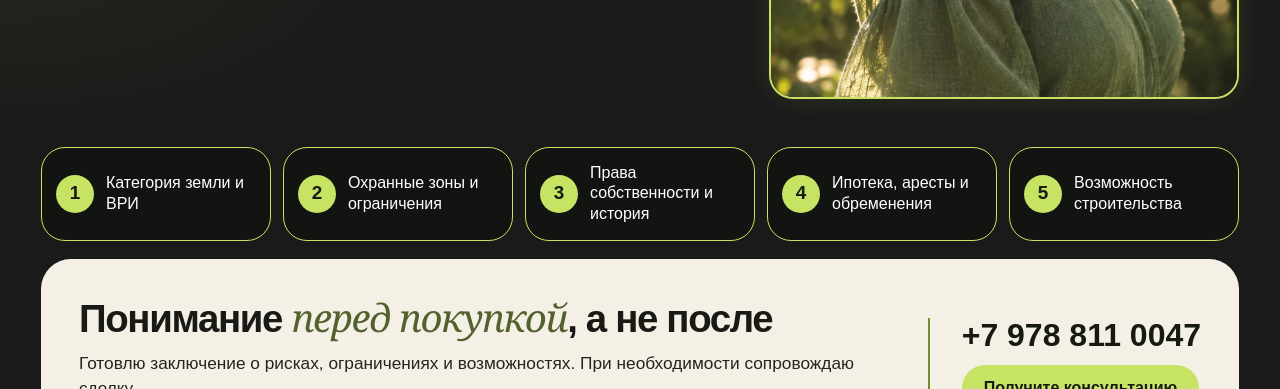
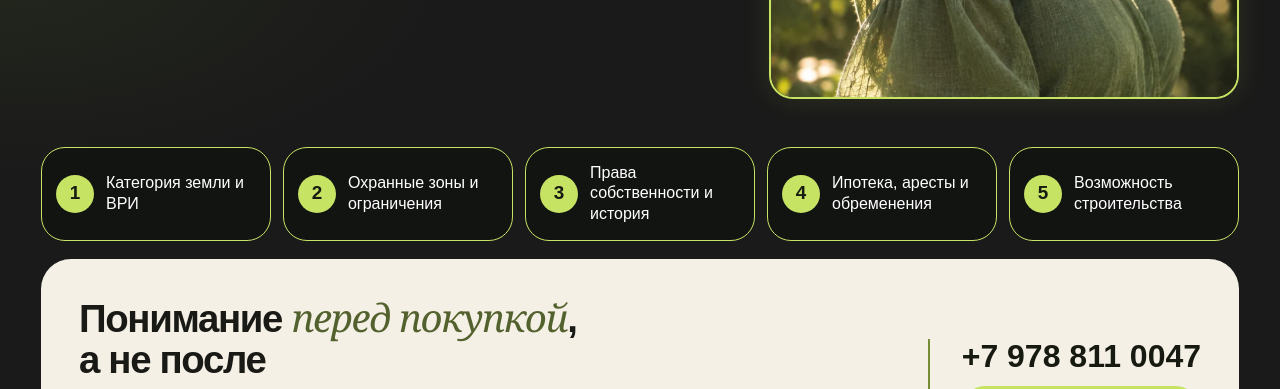
Before and after one commit to zverevaolga/zverevaolga, a plain HTML site: page index.html in a window 1280 px wide. Shown: the part 559-948 px from the top of the page. Drawn offline with Linux system fonts and the light colour scheme.

Commit message:
Update index.html

```diff
--- a/index.html
+++ b/index.html
@@ -184,11 +184,14 @@
     }
 
     .footer-title em {
-      color: var(--olive);
-      font-family: Georgia, "Times New Roman", serif;
-      font-weight: 400;
-    }
+  color: var(--olive);
+  font-family: Georgia, "Times New Roman", serif;
+  font-weight: 400;
+}
 
+.footer-title .title-break {
+  display: block;
+}
     .footer-copy p {
       margin: 7px 0 0;
       color: #25251f;
@@ -378,7 +381,9 @@
 
     <section class="footer-card" aria-label="Результат и контакты">
       <div class="footer-copy">
-        <h2 class="footer-title">Понимание <em>перед покупкой</em>, а не после</h2>
+        <h2 class="footer-title">
+  Понимание <em>перед покупкой</em>,<span class="title-break">а не после</span>
+</h2>
         <p>Готовлю заключение о рисках, ограничениях и возможностях. При необходимости сопровождаю сделку.</p>
         <p>Моя задача — чтобы вы понимали, какую землю покупаете и сможете ли реализовать свои планы.</p>
       </div>
```
